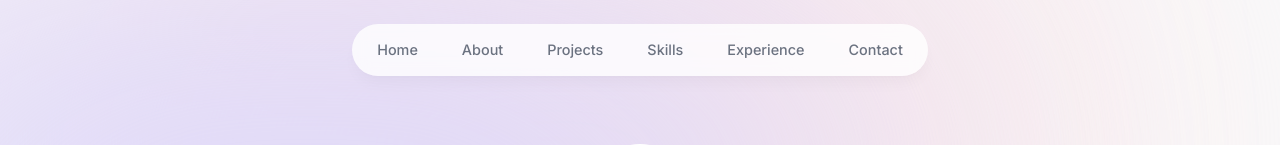
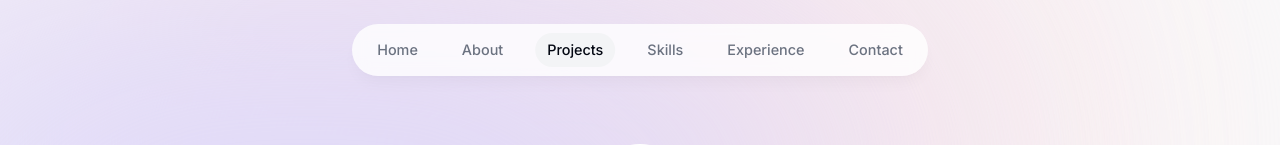
Before and after one commit to charbel-ayrouth/portfolio, a Next.js app: page / in a window 1280 px wide. Shown: the top 145 px of the page. Built offline with nearby package versions, Linux system fonts and the light colour scheme; grey boxes are pictures that could not be loaded.

Commit message:
Header with Active Section and scrolling

```diff
--- a/app/layout.tsx
+++ b/app/layout.tsx
@@ -2,6 +2,7 @@
 import { Inter } from "next/font/google";
 import "./globals.css";
 import Header from "@/components/header";
+import ActiveSectionContextProvider from "@/context/active-section-context";
 
 const inter = Inter({ subsets: ["latin"] });
 
@@ -16,15 +17,17 @@
   children: React.ReactNode;
 }>) {
   return (
-    <html lang="en">
+    <html lang="en" className="!scroll-smooth">
       <body
         className={`${inter.className} bg-gray-50 text-gray-950 relative pt-28 sm:pt-36`}>
         <div className="bg-[#fbe2e3] absolute top-[-6rem] -z-10 right-[11rem] h-[31.25rem] w-[31.25rem] rounded-full blur-[10rem] sm:w-[68.75rem] dark:bg-[#946263]"></div>
 
         <div className="bg-[#dbd7fb] absolute top-[-1rem] -z-10 left-[-35rem] h-[31.25rem] w-[50rem] rounded-full blur-[10rem] sm:w-[68.75rem] md:left-[-33rem] lg:left-[-28rem] xl:left-[-15rem] 2xl:left-[-5rem] dark:bg-[#676394]"></div>
 
-        <Header />
-        {children}
+        <ActiveSectionContextProvider>
+          <Header />
+          {children}
+        </ActiveSectionContextProvider>
       </body>
     </html>
   );
--- a/components/about.tsx
+++ b/components/about.tsx
@@ -2,14 +2,19 @@
 
 import SectionHeading from "./section-heading";
 import { motion } from "framer-motion";
+import { useSectionInView } from "@/lib/hooks";
 
 export default function About() {
+  const { ref } = useSectionInView("About");
+
   return (
     <motion.section
-      className="mb-28 max-w-[45rem] text-center leading-8 sm:mb-40"
+      ref={ref}
+      className="mb-28 max-w-[45rem] text-center leading-8 sm:mb-40 scroll-mt-28"
       initial={{ opacity: 0, y: 100 }}
       animate={{ opacity: 1, y: 0 }}
-      transition={{ delay: 0.175 }}>
+      transition={{ delay: 0.175 }}
+      id="about">
       <SectionHeading>About Me</SectionHeading>
 
       <p className="mb-3">
--- a/components/header.tsx
+++ b/components/header.tsx
@@ -2,8 +2,13 @@
 import { motion } from "framer-motion";
 import { links } from "@/lib/data";
 import Link from "next/link";
+import clsx from "clsx";
+import { useActiveSectionContext } from "@/context/active-section-context";
 
 export default function Header() {
+  const { activeSection, setActiveSection, setTimeOfLastClick } =
+    useActiveSectionContext();
+
   return (
     <header className="z-[999] relative">
       <motion.div
@@ -15,14 +20,34 @@
         <ul className="flex w-[22rem] flex-wrap items-center justify-center gap-y-1 text-[0.9rem] font-medium text-gray-500 sm:w-[initial] sm:flex-nowrap sm:gap-5">
           {links.map((link) => (
             <motion.li
-              className="h-3/4 flex items-center justify-center"
+              className="h-3/4 flex items-center justify-center relative"
               key={link.hash}
               initial={{ y: -100, opacity: 0 }}
               animate={{ y: 0, opacity: 1 }}>
               <Link
-                className="flex w-full items-center justify-center px-3 py-3 hover:text-gray-950 transition"
-                href={link.hash}>
+                className={clsx(
+                  `flex w-full items-center justify-center px-3 py-3 hover:text-gray-950 transition`,
+                  {
+                    "text-gray-950": activeSection === link.name,
+                  }
+                )}
+                href={link.hash}
+                onClick={() => {
+                  setActiveSection(link.name);
+                  setTimeOfLastClick(Date.now());
+                }}>
                 {link.name}
+
+                {link.name === activeSection && (
+                  <motion.span
+                    className="bg-gray-100 rounded-full absolute inset-0 -z-10"
+                    layoutId="activeSection"
+                    transition={{
+                      type: "spring",
+                      stiffness: 380,
+                      damping: 30,
+                    }}></motion.span>
+                )}
               </Link>
             </motion.li>
           ))}
--- a/components/intro.tsx
+++ b/components/intro.tsx
@@ -6,10 +6,16 @@
 import { BsArrowRight, BsLinkedin } from "react-icons/bs";
 import { HiDownload } from "react-icons/hi";
 import { FaGithubSquare } from "react-icons/fa";
+import { useSectionInView } from "@/lib/hooks";
 
 export default function Intro() {
+  const { ref } = useSectionInView("Home", 0.5);
+
   return (
-    <section className="mb-28 max-w-[50rem] text-center sm:mb-0">
+    <section
+      id="home"
+      ref={ref}
+      className="mb-28 max-w-[50rem] text-center sm:mb-0 scroll-mt-96">
       <div className="flex justify-center items-center">
         <div className="relative">
           <motion.div
--- a/components/projects.tsx
+++ b/components/projects.tsx
@@ -4,10 +4,13 @@
 import SectionHeading from "./section-heading";
 import { projectsData } from "@/lib/data";
 import Project from "./project";
+import { useSectionInView } from "@/lib/hooks";
 
 export default function Projects() {
+  const { ref } = useSectionInView("Projects", 0.5);
+
   return (
-    <section>
+    <section ref={ref} id="projects" className="scroll-mt-28">
       <SectionHeading>My projects</SectionHeading>
       <div>
         {projectsData.map((project, index) => (
--- /dev/null
+++ b/context/active-section-context.tsx
@@ -0,0 +1,53 @@
+"use client";
+
+import { useState, createContext, useContext } from "react";
+import type { SectionName } from "@/lib/types";
+
+// we are not importing a server component here
+// and we are using Children, so we can still have children component as server component
+
+type ActiveSectionContextProviderProps = {
+  children: React.ReactNode;
+};
+
+type ActiveSectionContextType = {
+  activeSection: SectionName;
+  setActiveSection: React.Dispatch<React.SetStateAction<SectionName>>; //hover over seters function
+  timeOfLastClick: number;
+  setTimeOfLastClick: React.Dispatch<React.SetStateAction<number>>;
+};
+
+// default value is used if we try to access outside the provider component
+export const ActiveSectionContext =
+  createContext<ActiveSectionContextType | null>(null);
+
+export default function ActiveSectionContextProvider({
+  children,
+}: ActiveSectionContextProviderProps) {
+  const [activeSection, setActiveSection] = useState<SectionName>("Home");
+  const [timeOfLastClick, setTimeOfLastClick] = useState(0);
+
+  return (
+    <ActiveSectionContext.Provider
+      value={{
+        activeSection,
+        setActiveSection,
+        timeOfLastClick,
+        setTimeOfLastClick,
+      }}>
+      {children}
+    </ActiveSectionContext.Provider>
+  );
+}
+
+export function useActiveSectionContext() {
+  const context = useContext(ActiveSectionContext);
+
+  if (context === null) {
+    throw new Error(
+      "useActiveSectionContext must be used within a ActiveSectionContextProvider"
+    );
+  }
+
+  return context;
+}
--- /dev/null
+++ b/lib/hooks.ts
@@ -0,0 +1,20 @@
+import { useActiveSectionContext } from "@/context/active-section-context";
+import { useEffect } from "react";
+import { useInView } from "react-intersection-observer";
+import type { SectionName } from "./types";
+
+export function useSectionInView(sectionName: SectionName, threshold = 0.75) {
+  const { ref, inView } = useInView({
+    threshold,
+  });
+
+  const { setActiveSection, timeOfLastClick } = useActiveSectionContext();
+
+  useEffect(() => {
+    if (inView && Date.now() - timeOfLastClick > 1000) {
+      setActiveSection(sectionName);
+    }
+  }, [inView, setActiveSection, timeOfLastClick, sectionName]);
+
+  return { ref };
+}
--- /dev/null
+++ b/lib/types.ts
@@ -0,0 +1,3 @@
+import { links } from "./data";
+
+export type SectionName = (typeof links)[number]["name"];
--- a/package.json
+++ b/package.json
@@ -9,11 +9,13 @@
     "lint": "next lint"
   },
   "dependencies": {
+    "clsx": "^2.1.0",
     "framer-motion": "^11.0.14",
     "next": "14.1.3",
     "react": "^18",
     "react-dom": "^18",
-    "react-icons": "^5.0.1"
+    "react-icons": "^5.0.1",
+    "react-intersection-observer": "^9.8.1"
   },
   "devDependencies": {
     "@types/node": "^20",
```
Also changed, not shown: 1 other file (tests, documents, lock files or other folders).
